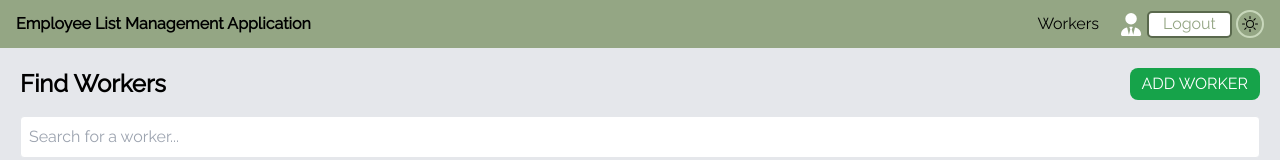
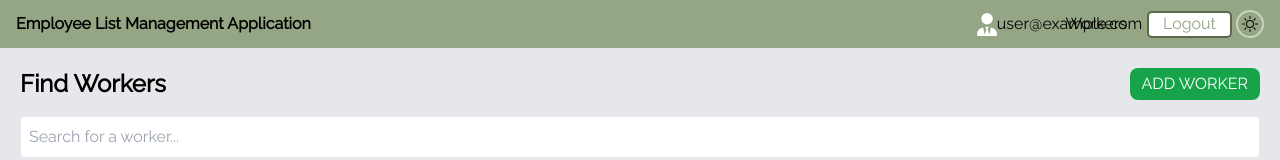
Before and after one commit to osemenets21/Employee-List-Management-Application, a React (Create React App) app: page /workers-list in a window 1280 px wide. Shown: the top 160 px of the page. Built offline with nearby package versions, Linux system fonts and the light colour scheme; no server answers; data requests are answered from the project's data file; sample sign-in values are in the browser's storage.

Commit message:
correct authorization for Firebase

```diff
--- a/src/components/Header/Header.tsx
+++ b/src/components/Header/Header.tsx
@@ -3,11 +3,12 @@ import "./Header.scss";
 import { BsMoon, BsSun } from "react-icons/bs";
 import Hamburger from "hamburger-react";
 import UniversalButton from "../UniversalButton/UniversalButton";
-
 import { FontAwesomeIcon } from "@fortawesome/react-fontawesome";
 import { faUserTie } from "@fortawesome/free-solid-svg-icons";
-
-import useAuth from "../../hooks/useAuth";
+// import useAuth from "../../hooks/useAuth";
+import { onAuthStateChanged, signOut } from "firebase/auth";
+import { auth } from "../../firebase";
+import { UserAuth } from "../../types";
 
 export const Header = () => {
   const [isMobile, setIsMobile] = useState(false);
@@ -15,13 +16,10 @@ export const Header = () => {
   const [darkMode, setDarkMode] = useState(false);
   const [showMenu, setShowMenu] = useState(false);
   const [isOpen, setOpen] = useState(false);
-  const [token, setToken] = useState<string | null>(null);
-  const { user, handleLogout } = useAuth();
 
-  useEffect(() => {
-    const storedToken = localStorage.getItem("accessToken");
-    setToken(storedToken);
-  }, []);
+  const [authUser, setAuthUser] = useState<UserAuth | null>(null);
+
+
 
   useEffect(() => {
     const handleResize = () => {
@@ -40,6 +38,28 @@ export const Header = () => {
       window.removeEventListener("resize", handleResize);
     };
   }, []);
+
+  useEffect(() => {
+    const listen = onAuthStateChanged(auth, (user) => {
+      if (user) {
+        setAuthUser(user);
+      } else {
+        setAuthUser(null);
+      }
+    });
+
+    return () => {
+      listen();
+    };
+  }, []);
+
+  const handleLogout = () => {
+    signOut(auth)
+      .then(() => {
+        console.log("Sign Out was successful");
+      })
+      .catch((error) => console.log(error));
+  };
 
   const toggleMenu = () => {
     setShowMenu(!showMenu);
@@ -93,61 +113,62 @@ export const Header = () => {
                 onClick={() => handleItemClick()}
               >
                 <ul className={`header-nav-menu vertical `}>
-                  {token && (
+                  {authUser && (
+                    <>
+                      <li className="avatar-container rounded-full h-7 w-7 object-cover flex justify-center items-center">
+                        <FontAwesomeIcon
+                          className="ml-4"
+                          icon={faUserTie}
+                          style={{ color: "white", fontSize: "23px" }}
+                        />
+                        <p>{authUser.email}</p>
+                      </li>
                       <li>
                         <UniversalButton
                           type="link"
                           action="/workers-list"
-                        title={<span className="dark:text-white">Workers</span>}
-                        classes="find-workers-link mr-1"
+                          title={
+                            <span className="dark:text-white">Workers</span>
+                          }
+                          classes="find-workers-link mr-3"
                         />
                       </li>
+
+                      <li>
+                        <UniversalButton
+                          type="button"
+                          action={handleLogout}
+                          title={
+                            <span className="dark:text-black">Logout</span>
+                          }
+                          classes="btn-logout mr-1 ml-2"
+                        />
+                      </li>
+                    </>
                   )}
-                  {token ? (
-                    <li>
-                      <div className="avatar-container rounded-full h-7 w-7 object-cover flex justify-center items-center">
-                        {user && user.avatar ? (
-                          <FontAwesomeIcon
-                            icon={faUserTie}
-                            style={{ color: "white", fontSize: "20px" }}
-                          />
-                        ) : (
-                          <FontAwesomeIcon
-                            icon={faUserTie}
-                            style={{ color: "white", fontSize: "20px" }}
-                          />
-                        )}
-                      </div>
-                    </li>
-                  ) : (
+
+                  {!authUser && (
+                    <>
                       <li>
                         <UniversalButton
                           type="link"
                           action="/login"
                           title={<span className="dark:text-black">Login</span>}
-                        classes="btn-login"
+                          classes="btn-login mr-1"
                         />
                       </li>
-                  )}
-                  {!token && (
+
                       <li>
                         <UniversalButton
                           type="link"
                           action="/sign-up"
-                        title={<span className="dark:text-black">Sign Up</span>}
-                        classes="btn-sign-up"
+                          title={
+                            <span className="dark:text-black">Sign Up</span>
+                          }
+                          classes="btn-sign-up mr-1 ml-2"
                         />
                       </li>
-                  )}
-                  {token && (
-                    <li>
-                      <UniversalButton
-                        type="button"
-                        action={handleLogout}
-                        title={<span className="dark:text-black">Logout</span>}
-                        classes="btn-logout "
-                      />
-                    </li>
+                    </>
                   )}
                 </ul>
               </div>
@@ -155,7 +176,16 @@ export const Header = () => {
           </>
         ) : (
           <ul className={`header-nav-menu horizontal`}>
-            {token && (
+            {authUser && (
+              <>
+                <li className="avatar-container rounded-full h-7 w-7 object-cover flex justify-center items-center">
+                  <FontAwesomeIcon
+                    className="ml-4"
+                    icon={faUserTie}
+                    style={{ color: "white", fontSize: "23px" }}
+                  />
+                  <p>{authUser.email}</p>
+                </li>
                 <li>
                   <UniversalButton
                     type="link"
@@ -164,27 +194,20 @@ export const Header = () => {
                     classes="find-workers-link mr-3"
                   />
                 </li>
+
+                <li>
+                  <UniversalButton
+                    type="button"
+                    action={handleLogout}
+                    title={<span className="dark:text-black">Logout</span>}
+                    classes="btn-logout mr-1 ml-2"
+                  />
+                </li>
+              </>
             )}
 
-            {token ? (
-              <li>
-                <div className="avatar-container rounded-full h-7 w-7 object-cover flex justify-center items-center">
-                  {user && user.avatar ? (
-                    <FontAwesomeIcon
-                      className="ml-4"
-                      icon={faUserTie}
-                      style={{ color: "white", fontSize: "23px" }}
-                    />
-                  ) : (
-                    <FontAwesomeIcon
-                      className="ml-3"
-                      icon={faUserTie}
-                      style={{ color: "white", fontSize: "23px" }}
-                    />
-                  )}
-                </div>
-              </li>
-            ) : (
+            {!authUser && (
+              <>
                 <li>
                   <UniversalButton
                     type="link"
@@ -193,8 +216,7 @@ export const Header = () => {
                     classes="btn-login mr-1"
                   />
                 </li>
-            )}
-            {!token && (
+
                 <li>
                   <UniversalButton
                     type="link"
@@ -203,16 +225,7 @@ export const Header = () => {
                     classes="btn-sign-up mr-1 ml-2"
                   />
                 </li>
-            )}
-            {token && (
-              <li>
-                <UniversalButton
-                  type="button"
-                  action={handleLogout}
-                  title={<span className="dark:text-black">Logout</span>}
-                  classes="btn-logout mr-1 ml-2"
-                />
-              </li>
+              </>
             )}
           </ul>
         )}
--- a/src/firebase.ts
+++ b/src/firebase.ts
@@ -1,6 +1,7 @@
 // Import the functions you need from the SDKs you need
 import { initializeApp } from "firebase/app";
 import { getAnalytics } from "firebase/analytics";
+import { getAuth } from "firebase/auth";
 // TODO: Add SDKs for Firebase products that you want to use
 // https://firebase.google.com/docs/web/setup#available-libraries
 
@@ -18,4 +19,7 @@ const firebaseConfig = {
 
 // Initialize Firebase
 const app = initializeApp(firebaseConfig);
+// eslint-disable-next-line
 const analytics = getAnalytics(app);
+
+export const auth = getAuth(app);
--- a/src/hooks/useAuth.tsx
+++ /dev/null
@@ -1,71 +0,0 @@
-import { useState, useEffect } from "react";
-
-const useAuth = () => {
-  const [token, setToken] = useState<string | null>(null);
-  const [user, setUser] = useState<any | null>(null);
-
-  const saveTokenToLocalStorage = (token: any) => {
-    localStorage.setItem("accessToken", token);
-  };
-
-  const getAccessTokenFromLocalStorage = () => {
-    return localStorage.getItem("accessToken");
-  };
-
-  const clearTokenFromLocalStorage = () => {
-    localStorage.removeItem("accessToken");
-  };
-
-  const handleLogin = async (email: string, password: string) => {
-    try {
-      const response = await fetch("http://localhost:5002/login", {
-        method: "POST",
-        headers: {
-          "Content-Type": "application/json",
-        },
-        body: JSON.stringify({
-          email,
-          password,
-        }),
-      });
-
-      if (!response.ok) {
-        throw new Error("Error during login");
-      }
-
-      const data = await response.json();
-
-      console.log("Login successful", data);
-      setToken(data.accessToken);
-      setUser(data.user);
-
-      saveTokenToLocalStorage(data.accessToken);
-    } catch (error) {
-      console.error("Error during login. Please try again.", error);
-      throw new Error("Invalid credentials. Please try again.");
-    }
-  };
-
-  const handleLogout = () => {
-    clearTokenFromLocalStorage();
-    setToken(null);
-    setUser(null);
-    window.location.reload();
-  };
-
-  useEffect(() => {
-    const storedToken = getAccessTokenFromLocalStorage();
-    if (storedToken) {
-      setToken(storedToken);
-    }
-  }, []);
-
-  return {
-    token,
-    user,
-    handleLogin,
-    handleLogout,
-  };
-};
-
-export default useAuth;
--- a/src/types/index.ts
+++ b/src/types/index.ts
@@ -11,6 +11,12 @@ export interface IButtonProps {
 
 export interface IAlertSuccess {
   title: string;
+}
+
+export interface UserAuth {
+  uid: string;
+  displayName?: string | null;
+  email?: string | null;
 }
 
 export type Props = {
```
Also changed, not shown: src/pages/Login/Login.tsx (+28 -14 lines), src/pages/SignUp/SignUp.tsx (+38 -25 lines). Lines whose indentation alone changed are shown as unchanged.
